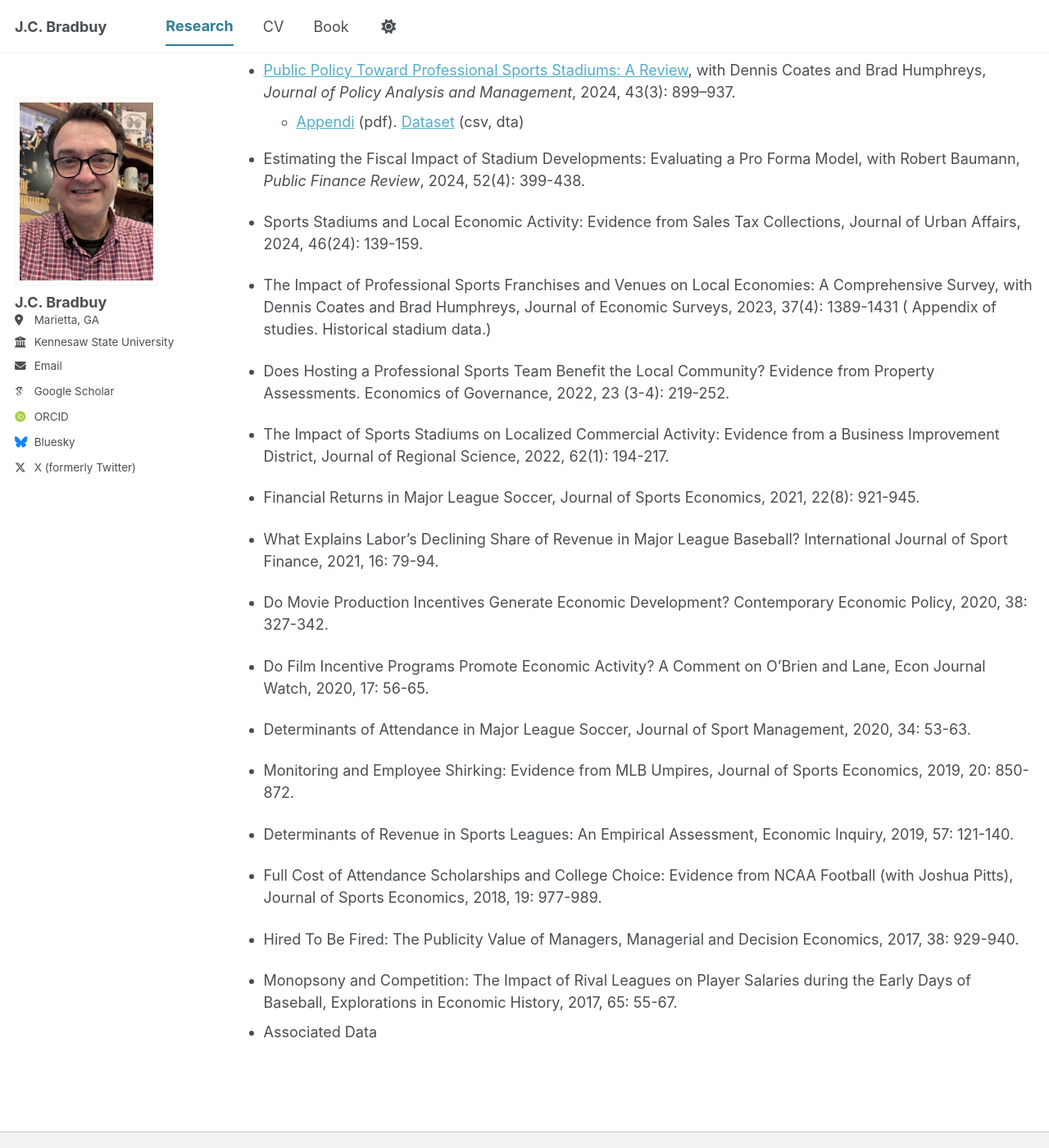
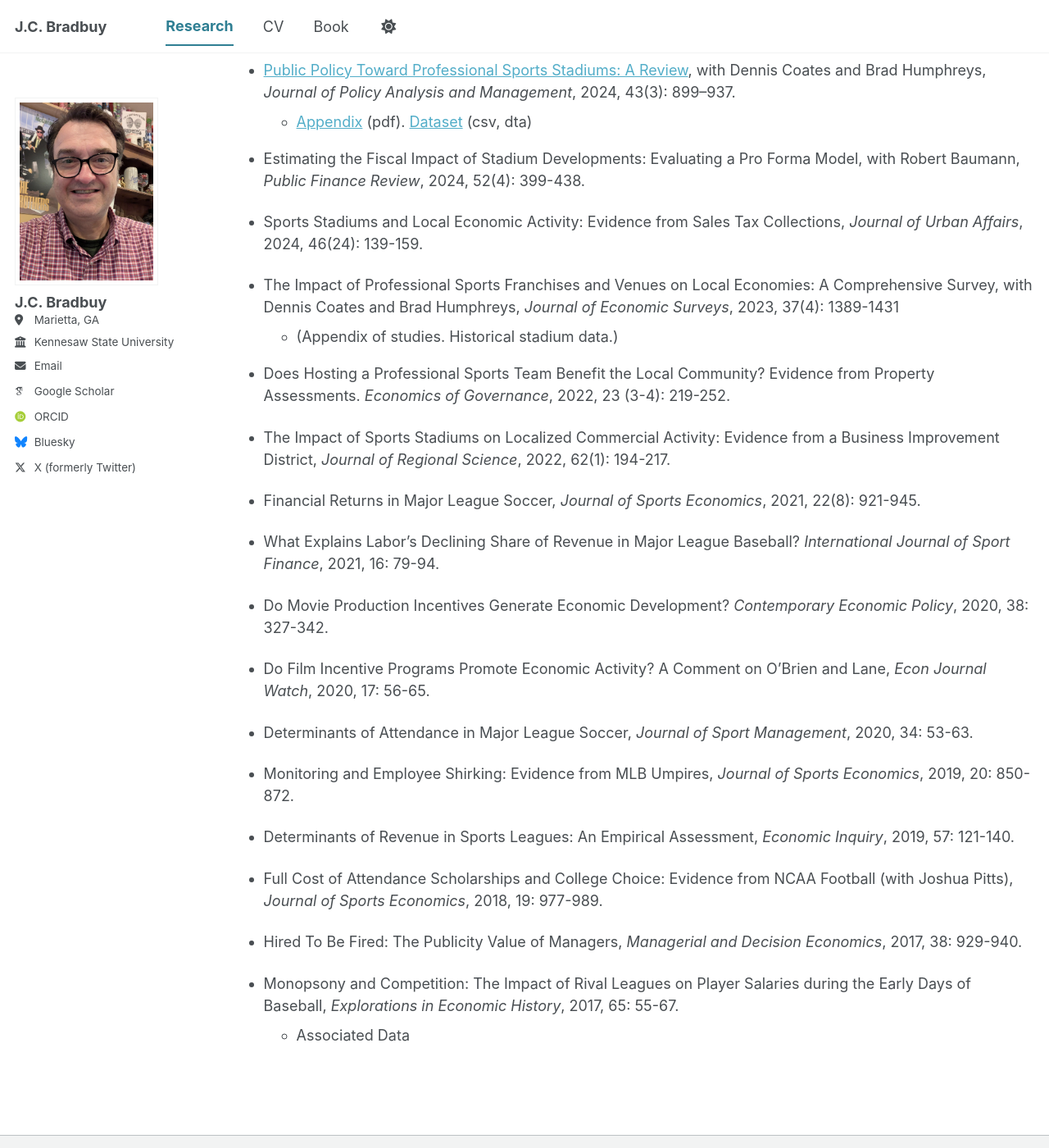
Before and after one commit to jcbradbury/jcbradbury.github.io, a Jekyll site: the page built from _pages/research.md, in a window 1280 px wide and 1400 px high, scrolled down 297 px. Shown: the whole window at 82% size. Built offline with Jekyll 4.4.1, drawn with Linux system fonts in a browser that asks for light colours; some web fonts are replaced; a script bundle is joined from its source files by our own code; library files that are not in the unit come from our copies.

Commit message:
Update research.md

```diff
--- a/_pages/research.md
+++ b/_pages/research.md
@@ -14,35 +14,36 @@ author_profile: true
     - [Associated data and replication files](https://doi.org/10.3886/E200122V2)
 
 - [Public Policy Toward Professional Sports Stadiums: A Review](https://onlinelibrary.wiley.com/doi/full/10.1002/pam.22534), with Dennis Coates and Brad Humphreys, *Journal of Policy Analysis and Management*, 2024, 43(3): 899–937.
-    -  [Appendi](https://onlinelibrary.wiley.com/action/downloadSupplement?doi=10.1002%2Fpam.22534&file=pam22534-sup-0001-Appendix.pdf) (pdf). [Dataset](https://doi.org/10.3886/E193067V1) (csv, dta)
+    -  [Appendix](https://onlinelibrary.wiley.com/action/downloadSupplement?doi=10.1002%2Fpam.22534&file=pam22534-sup-0001-Appendix.pdf) (pdf). [Dataset](https://doi.org/10.3886/E193067V1) (csv, dta)
 
 - Estimating the Fiscal Impact of Stadium Developments: Evaluating a Pro Forma Model, with Robert Baumann, *Public Finance Review*, 2024, 52(4): 399-438.
 
-- Sports Stadiums and Local Economic Activity: Evidence from Sales Tax Collections, Journal of Urban Affairs, 2024, 46(24): 139-159.
+- Sports Stadiums and Local Economic Activity: Evidence from Sales Tax Collections, *Journal of Urban Affairs*, 2024, 46(24): 139-159.
 
-- The Impact of Professional Sports Franchises and Venues on Local Economies: A Comprehensive Survey, with Dennis Coates and Brad Humphreys, Journal of Economic Surveys, 2023, 37(4): 1389-1431 ( Appendix of studies. Historical stadium data.)
+- The Impact of Professional Sports Franchises and Venues on Local Economies: A Comprehensive Survey, with Dennis Coates and Brad Humphreys, *Journal of Economic Surveys*, 2023, 37(4): 1389-1431
+    - (Appendix of studies. Historical stadium data.)
 
-- Does Hosting a Professional Sports Team Benefit the Local Community? Evidence from Property Assessments. Economics of Governance, 2022, 23 (3-4): 219-252.
+- Does Hosting a Professional Sports Team Benefit the Local Community? Evidence from Property Assessments. *Economics of Governance*, 2022, 23 (3-4): 219-252.
 
-- The Impact of Sports Stadiums on Localized Commercial Activity: Evidence from a Business Improvement District, Journal of Regional Science, 2022, 62(1): 194-217.
+- The Impact of Sports Stadiums on Localized Commercial Activity: Evidence from a Business Improvement District, *Journal of Regional Science*, 2022, 62(1): 194-217.
 
-- Financial Returns in Major League Soccer, Journal of Sports Economics, 2021, 22(8): 921-945.
+- Financial Returns in Major League Soccer, *Journal of Sports Economics*, 2021, 22(8): 921-945.
 
-- What Explains Labor's Declining Share of Revenue in Major League Baseball? International Journal of Sport Finance, 2021, 16: 79-94.
+- What Explains Labor's Declining Share of Revenue in Major League Baseball? *International Journal of Sport Finance*, 2021, 16: 79-94.
 
-- Do Movie Production Incentives Generate Economic Development? Contemporary Economic Policy,  2020, 38: 327-342.
+- Do Movie Production Incentives Generate Economic Development? *Contemporary Economic Policy*,  2020, 38: 327-342.
 
-- Do Film Incentive Programs Promote Economic Activity? A Comment on O’Brien and Lane, Econ Journal Watch, 2020, 17: 56-65.
+- Do Film Incentive Programs Promote Economic Activity? A Comment on O’Brien and Lane, *Econ Journal Watch*, 2020, 17: 56-65.
 
-- Determinants of Attendance in Major League Soccer, Journal of Sport Management,  2020, 34: 53-63.
+- Determinants of Attendance in Major League Soccer, *Journal of Sport Management*,  2020, 34: 53-63.
 
-- Monitoring and Employee Shirking: Evidence from MLB Umpires, Journal of Sports Economics,  2019, 20: 850-872.
+- Monitoring and Employee Shirking: Evidence from MLB Umpires, *Journal of Sports Economics*,  2019, 20: 850-872.
 
-- Determinants of Revenue in Sports Leagues: An Empirical Assessment, Economic Inquiry, 2019, 57: 121-140.
+- Determinants of Revenue in Sports Leagues: An Empirical Assessment, *Economic Inquiry*, 2019, 57: 121-140.
 
-- Full Cost of Attendance Scholarships and College Choice: Evidence from NCAA Football (with Joshua Pitts), Journal of Sports Economics, 2018, 19: 977-989.
+- Full Cost of Attendance Scholarships and College Choice: Evidence from NCAA Football (with Joshua Pitts), *Journal of Sports Economics*, 2018, 19: 977-989.
 
-- Hired To Be Fired: The Publicity Value of Managers, Managerial and Decision Economics, 2017, 38: 929-940.
+- Hired To Be Fired: The Publicity Value of Managers, *Managerial and Decision Economics*, 2017, 38: 929-940.
 
-- Monopsony and Competition: The Impact of Rival Leagues on Player Salaries during the Early Days of Baseball, Explorations in Economic History,  2017, 65: 55-67.
-- Associated Data
+- Monopsony and Competition: The Impact of Rival Leagues on Player Salaries during the Early Days of Baseball, *Explorations in Economic History*,  2017, 65: 55-67.
+    - Associated Data
```
